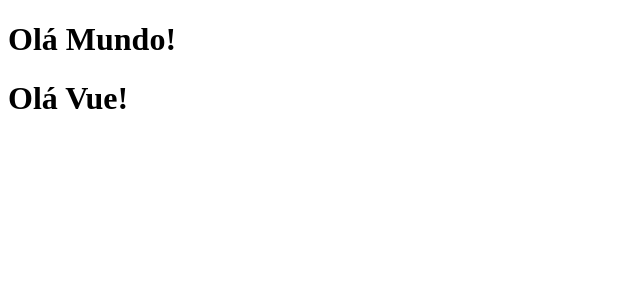
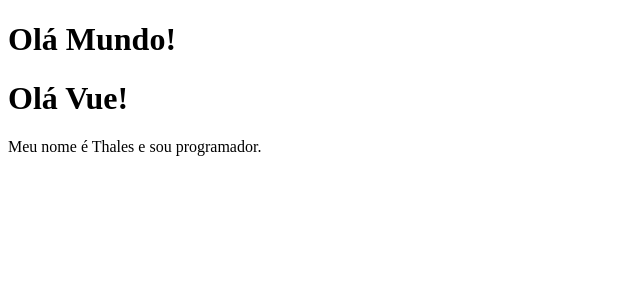
Before and after one commit to thspanhol/second-vue, a Vue app: page / in a window 1280 px wide. Shown: the top 300 px of the page, without its empty margins (0-640 px from the left). Built offline with nearby package versions, Linux system fonts and the light colour scheme.

Commit message:
usando data no componente

```diff
--- a/src/components/PrimeiroComponente.vue
+++ b/src/components/PrimeiroComponente.vue
@@ -1,9 +1,16 @@
 <template>
-    <h1>Olá Vue!</h1>
+  <h1>Olá Vue!</h1>
+  <p>Meu nome é {{ nome }} e sou {{ profissao }}.</p>
 </template>
 
 <script>
 export default {
-    name: 'PrimeiroComponente'
+  name: 'PrimeiroComponente',
+  data() {
+    return {
+      nome: 'Thales',
+      profissao: 'programador'
+    }
+  }
 }
 </script>
```
